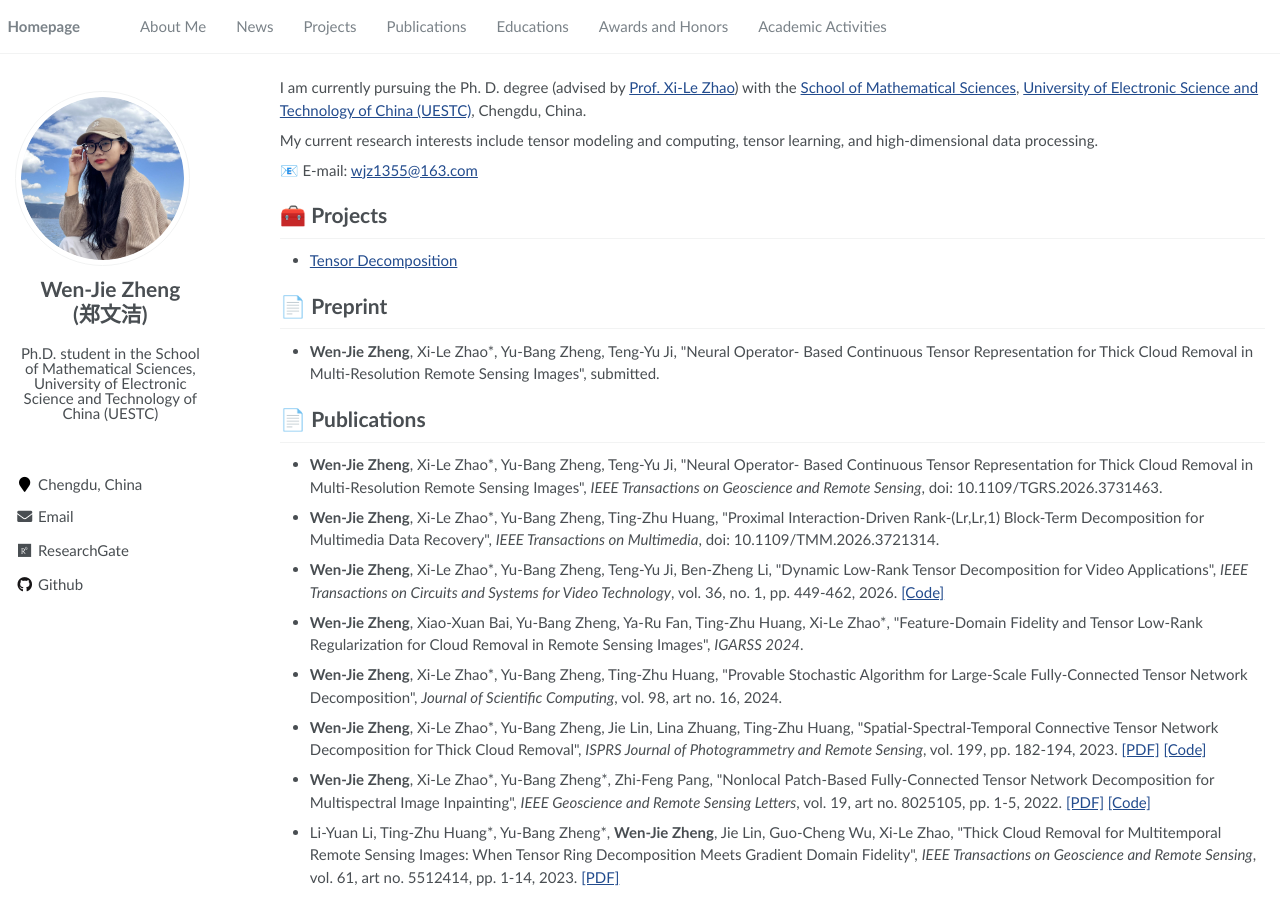
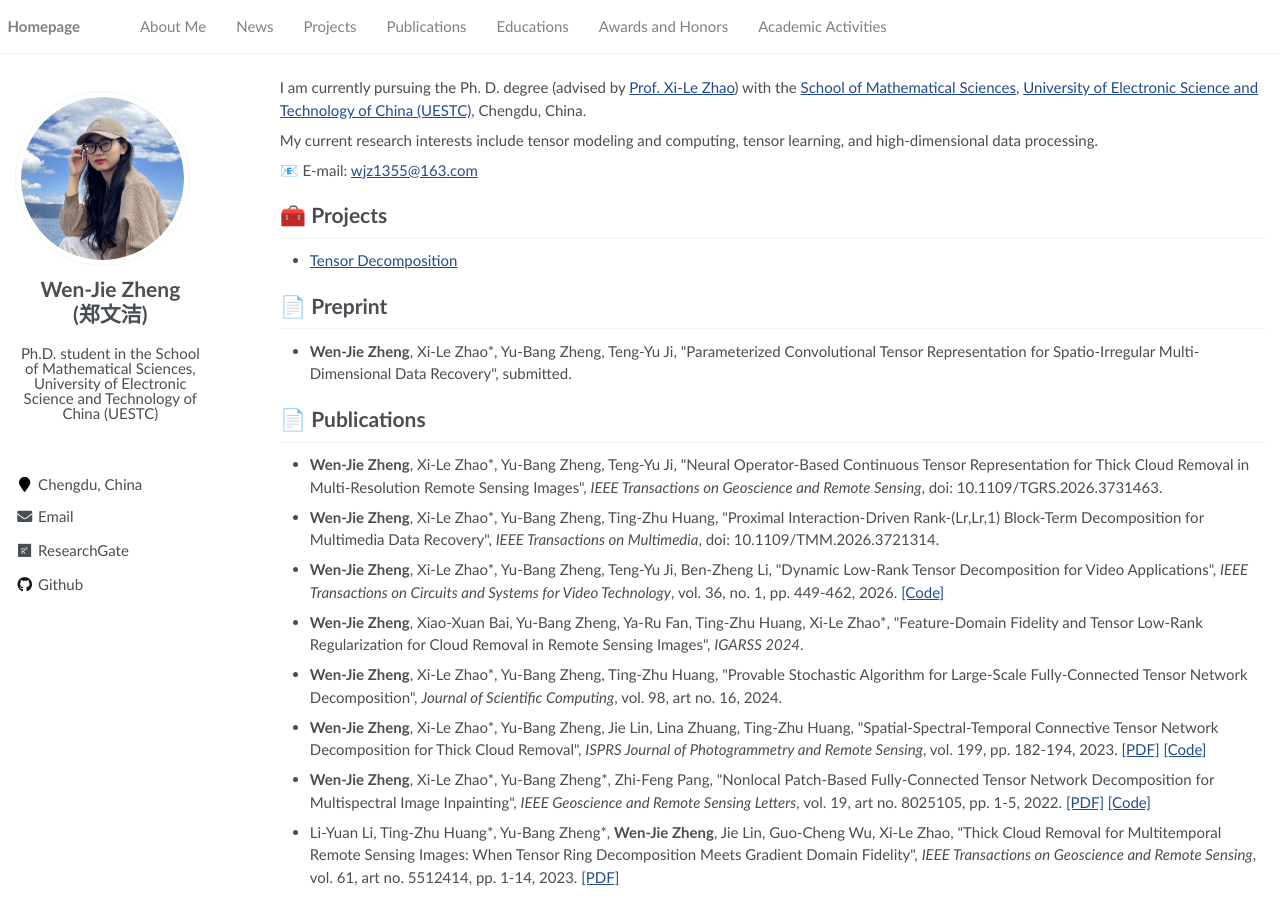
Before and after one commit to wjz1355/wjz1355.github.io, a Jekyll site: the page built from pages/about.md, in a window 1280 px wide and 900 px high. Built offline with Jekyll 4.4.1, drawn with Linux system fonts in a browser that asks for light colours; a script that is not in the unit is left out.

Commit message:
Update publication details in about.md

```diff
--- a/pages/about.md
+++ b/pages/about.md
@@ -30,11 +30,11 @@ My current research interests include tensor modeling and computing, tensor lear
 
 # 📄 Preprint
 
-- **Wen-Jie Zheng**, Xi-Le Zhao\*, Yu-Bang Zheng, Teng-Yu Ji, \"Neural Operator- Based Continuous Tensor Representation for Thick Cloud Removal in Multi-Resolution Remote Sensing Images\", submitted.
+- **Wen-Jie Zheng**, Xi-Le Zhao\*, Yu-Bang Zheng, Teng-Yu Ji, \"Parameterized Convolutional Tensor Representation for Spatio-Irregular Multi-Dimensional Data Recovery\", submitted.
 
 # 📄 Publications
 
-- **Wen-Jie Zheng**, Xi-Le Zhao\*, Yu-Bang Zheng, Teng-Yu Ji, \"Neural Operator- Based Continuous Tensor Representation for Thick Cloud Removal in Multi-Resolution Remote Sensing Images\", _IEEE Transactions on Geoscience and Remote Sensing_, doi: 10.1109/TGRS.2026.3731463.
+- **Wen-Jie Zheng**, Xi-Le Zhao\*, Yu-Bang Zheng, Teng-Yu Ji, \"Neural Operator-Based Continuous Tensor Representation for Thick Cloud Removal in Multi-Resolution Remote Sensing Images\", _IEEE Transactions on Geoscience and Remote Sensing_, doi: 10.1109/TGRS.2026.3731463.
 
 - **Wen-Jie Zheng**, Xi-Le Zhao\*, Yu-Bang Zheng, Ting-Zhu Huang, \"Proximal Interaction-Driven Rank-(Lr,Lr,1) Block-Term Decomposition for Multimedia Data Recovery\", _IEEE Transactions on Multimedia_, doi: 10.1109/TMM.2026.3721314.
 
```
